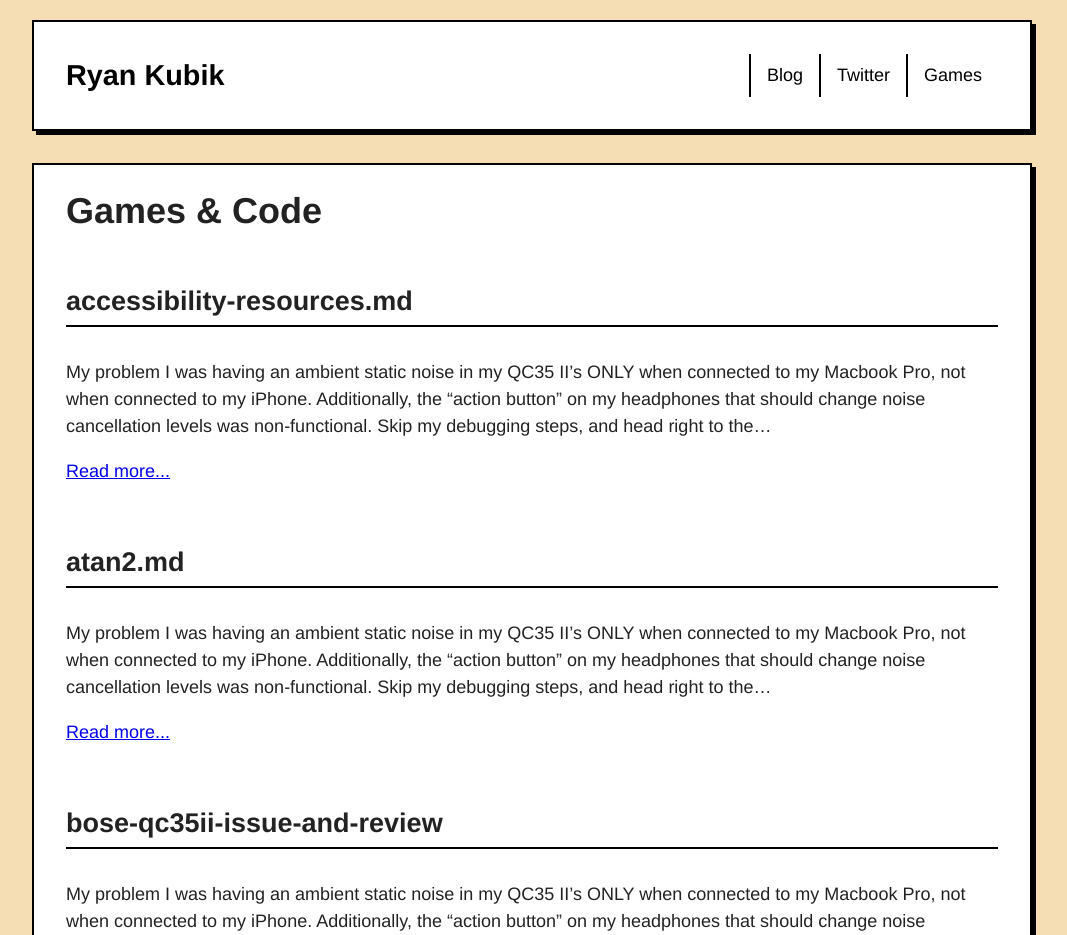
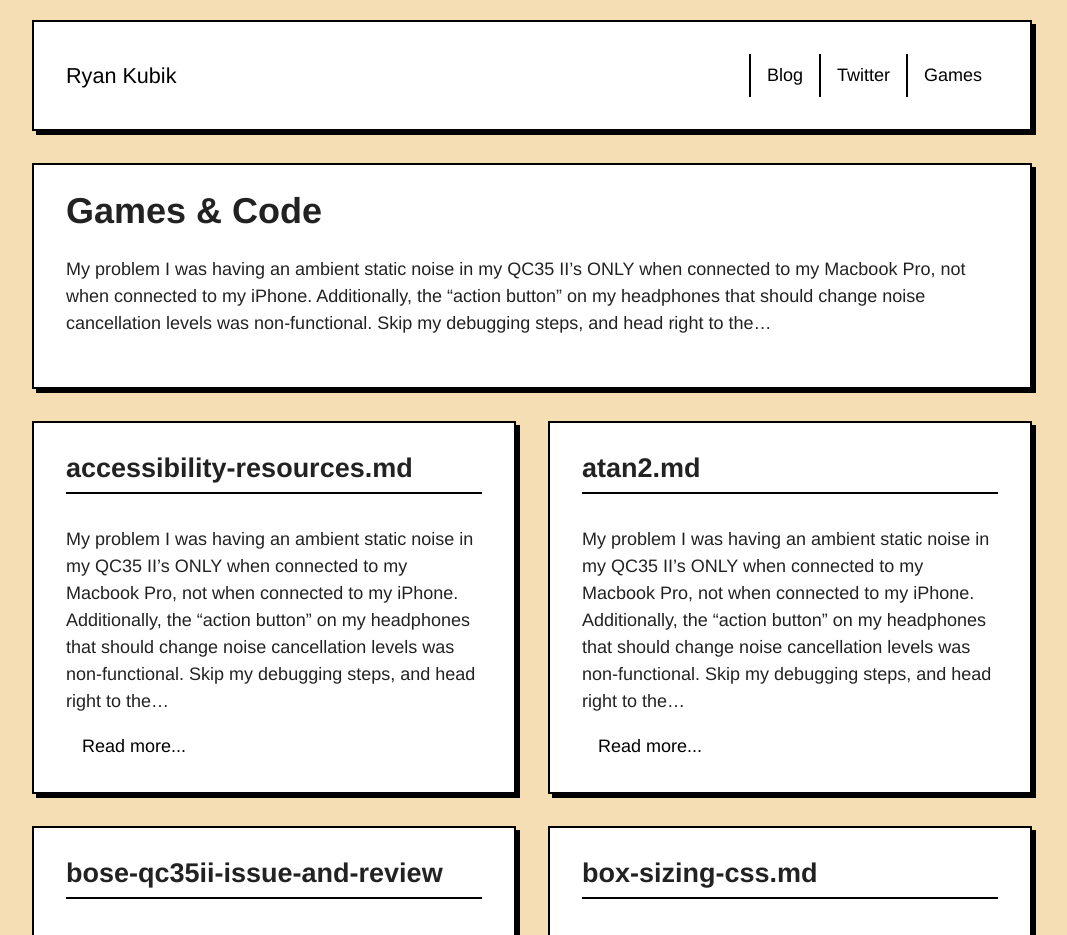
Before and after one commit to rmkubik/next-blog, a Next.js app: page /blog in a window 1280 px wide. Shown: the top 935 px of the page, without its empty margins (108-1175 px from the left). Built offline with nearby package versions, Linux system fonts and the light colour scheme.

Commit message:
Style blog index as grid

```diff
--- a/pages/_app.js
+++ b/pages/_app.js
@@ -2,15 +2,34 @@ import { ThemeProvider } from "styled-components";
 import "normalize.css";
 
 import GlobalStyles from "../src/styles/GlobalStyles";
-import Wrapper from "../src/components/Wrapper";
+import Layout from "../src/components/Layout";
+
+/**
+ * TODO:
+ * - add link buttons to every header
+ * - auto add ids to every header for linking purposes, esp. in markdown
+ * - generate summaries of blog posts
+ * - calculate read times of each post
+ * - make blog posts display well next
+ * - rethink main blog page, 2 column grid? collapse into 1 col for mobile?
+ * - add personal intro/blurb below games & code
+ * - sort posts by frontmatter dates
+ * - support categories from frontmatter
+ * - actually use the frontmatter tags for sorting?
+ * - add search via algolia somehow?
+ *
+ * - home page?
+ * - games/projects page?
+ * - 404 page
+ */
 
 const MyApp = ({ Component, pageProps }) => {
   return (
     <ThemeProvider theme={{ color: "lime" }}>
       <GlobalStyles />
-      <Wrapper>
+      <Layout>
         <Component {...pageProps} />
-      </Wrapper>
+      </Layout>
     </ThemeProvider>
   );
 };
--- a/pages/blog/[slug].js
+++ b/pages/blog/[slug].js
@@ -6,6 +6,7 @@ import { SlugContextProvider, useSlug } from "../../src/services/useSlug";
 import Icon from "../../src/components/Icon";
 import Link from "../../src/components/Link";
 import Section from "../../src/components/Section";
+import Wrapper from "../../src/components/Wrapper";
 
 const Anchor = ({ children, href }) => {
   return <Link to={href}>{children}</Link>;
@@ -29,6 +30,7 @@ const components = {
   Icon,
   img: Image,
   Section,
+  wrapper: Wrapper,
 };
 
 // Temporary
--- a/pages/blog/index.js
+++ b/pages/blog/index.js
@@ -2,14 +2,17 @@ import styled from "styled-components";
 
 import { getAllPostSlugs } from "../../src/services/posts";
 import Link from "../../src/components/Link";
+import Section from "../../src/components/Section";
 
-const PostItemStyles = styled.li`
-  margin-bottom: 64px;
+const PostStyles = styled.div`
+  display: grid;
+  grid-template-columns: 1fr 1fr;
+  grid-gap: 32px;
 `;
 
 const PostItem = ({ slug }) => {
   return (
-    <PostItemStyles>
+    <Section key={slug}>
       <h2>{slug}</h2>
       <p>
         {
@@ -17,30 +20,41 @@ const PostItem = ({ slug }) => {
         }
       </p>
       <Link to={`/blog/${slug}`}>{"Read more"}</Link>
-    </PostItemStyles>
+    </Section>
   );
 };
 
 const BlogStyles = styled.div`
   h1 {
-    margin-bottom: 64px;
+    margin-bottom: 32px;
   }
 
-  ul {
+  & > *:first-child {
+    margin-bottom: 32px;
+  }
+
+  /* ul {
     list-style: none;
     padding: 0;
-  }
+  } */
 `;
 
 const Blog = ({ slugs }) => {
   return (
     <BlogStyles>
-      <h1>{"Games & Code"}</h1>
-      <ul>
+      <Section>
+        <h1>{"Games & Code"}</h1>
+        <p>
+          {
+            "My problem I was having an ambient static noise in my QC35 II’s ONLY when connected to my Macbook Pro, not when connected to my iPhone. Additionally, the “action button” on my headphones that should change noise cancellation levels was non-functional. Skip my debugging steps, and head right to the…"
+          }
+        </p>
+      </Section>
+      <PostStyles>
         {slugs.map((slug) => (
           <PostItem key={slug} slug={slug} />
         ))}
-      </ul>
+      </PostStyles>
     </BlogStyles>
   );
 };
--- a/src/components/Header.js
+++ b/src/components/Header.js
@@ -15,8 +15,7 @@ const HeaderStyles = styled.header`
 
   & > *:first-child {
     flex: 1;
-    font-size: 1.6em;
-    font-weight: bold;
+    font-size: 1.2em;
   }
 
   & > *:not(:first-child) {
--- /dev/null
+++ b/src/components/Layout.js
@@ -0,0 +1,25 @@
+import styled from "styled-components";
+
+import Header from "./Header";
+
+const ContentStyles = styled.div`
+  padding: 20px;
+
+  max-width: 1000px;
+  margin: 0 auto;
+
+  header {
+    margin-bottom: 32px;
+  }
+`;
+
+const Wrapper = ({ children }) => {
+  return (
+    <ContentStyles>
+      <Header />
+      {children}
+    </ContentStyles>
+  );
+};
+
+export default Wrapper;
--- a/src/components/Wrapper.js
+++ b/src/components/Wrapper.js
@@ -1,26 +1,7 @@
-import styled from "styled-components";
-
-import Header from "./Header";
 import Section from "./Section";
 
-const ContentStyles = styled.div`
-  padding: 20px;
-
-  max-width: 1000px;
-  margin: 0 auto;
-
-  header {
-    margin-bottom: 32px;
-  }
-`;
-
 const Wrapper = ({ children }) => {
-  return (
-    <ContentStyles>
-      <Header />
-      <Section>{children}</Section>
-    </ContentStyles>
-  );
+  return <Section>{children}</Section>;
 };
 
 export default Wrapper;
```
